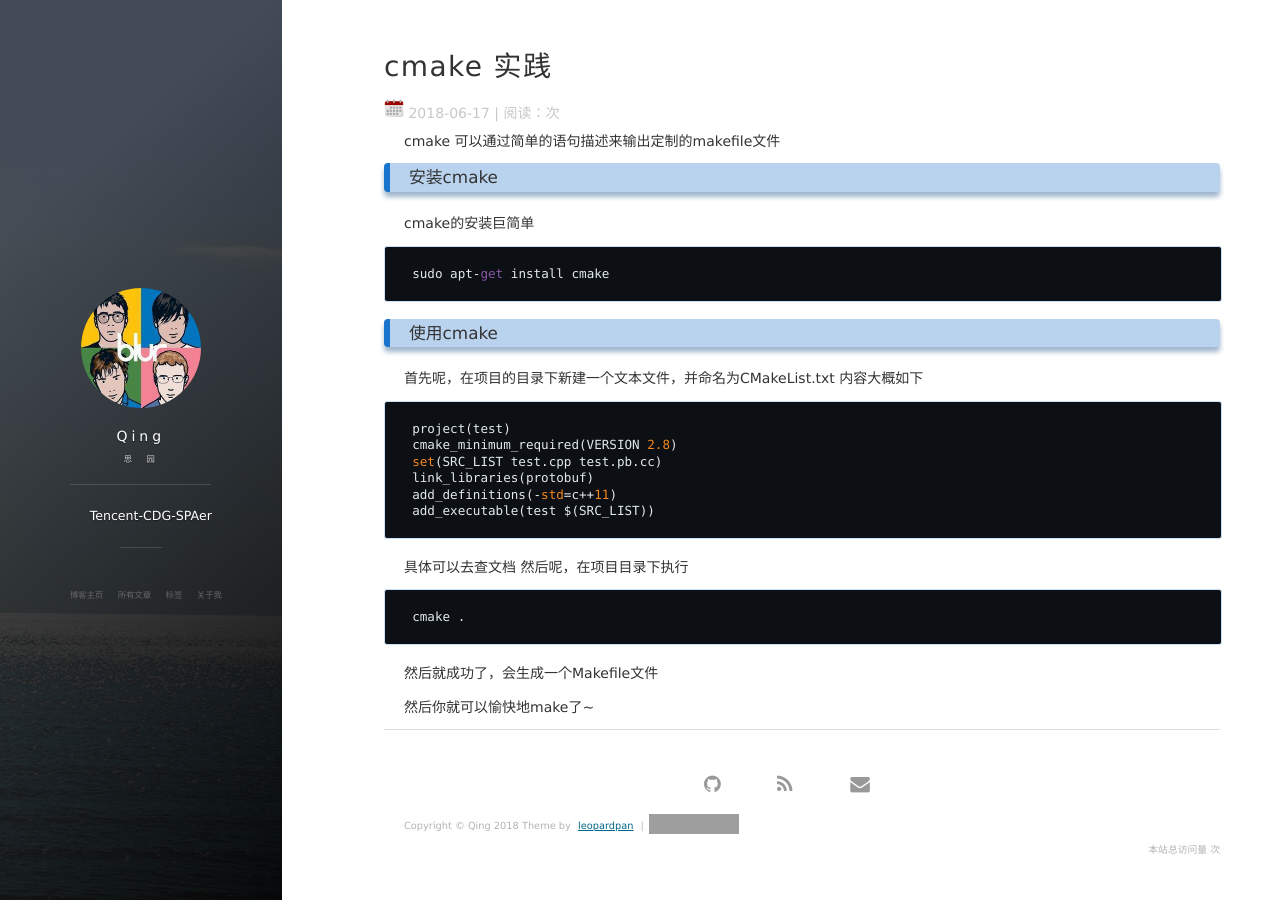
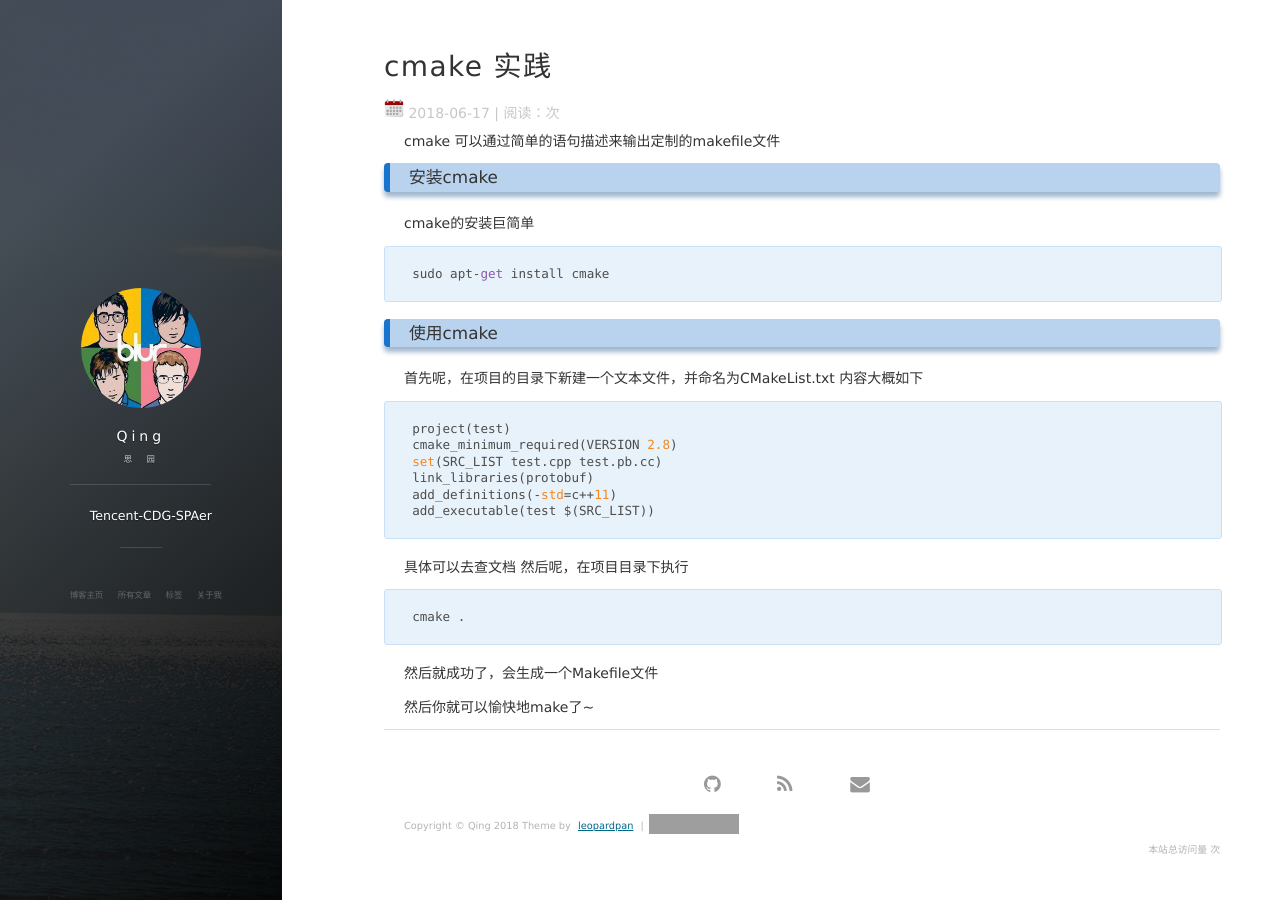
Before and after one commit to astroromance/astroromance.github.io, a Jekyll site: the page built from _posts/2018-06-17-cmake.md, in a window 1280 px wide. Built offline with Jekyll 4.4.1, drawn with Linux system fonts in a browser that asks for light colours; nearby versions of some CDN libraries; comment, search, counter and statistics services are not loaded; grey boxes are pictures that could not be loaded.

Commit message:
reset css

```diff
--- a/css/main.css
+++ b/css/main.css
@@ -184,7 +184,7 @@ ul {
 code {
   color: #000000;
   padding: .1em .4em;
-  background: #0c0f13;
+  background: #e8f2fb;
   border: 1px solid #c9e1f6;
   border-radius: 3px;
   font-family: Consolas, Menlo, Monaco, Lucida Console, Liberation Mono, DejaVu Sans Mono, Bitstream Vera Sans Mono, Courier New, monospace, serif;
@@ -195,7 +195,7 @@ code {
 pre {
   margin-bottom: 1.3em;
   padding: 1em 2.5%;
-  background: #0c0f13;
+  background: #e8f2fb;
   border: 1px solid #c9e1f6;
   border-radius: 3px;
   font-family: Consolas, Menlo, Monaco, Lucida Console, Liberation Mono, DejaVu Sans Mono, Bitstream Vera Sans Mono, Courier New, monospace, serif;
--- a/css/tomorrow.css
+++ b/css/tomorrow.css
@@ -2,7 +2,7 @@
 
 /* Tomorrow Comment */
 .hljs-comment {
-  color: #608B4E;
+  color: #8e908c;
 }
 
 /* Tomorrow Red */
@@ -76,7 +76,7 @@
   display: block;
   overflow-x: auto;
   /*background: white;*/
-  color: #e3eaec;
+  color: #4d4d4c;
   padding: 0.5em;
   -webkit-text-size-adjust: none;
 }
```
